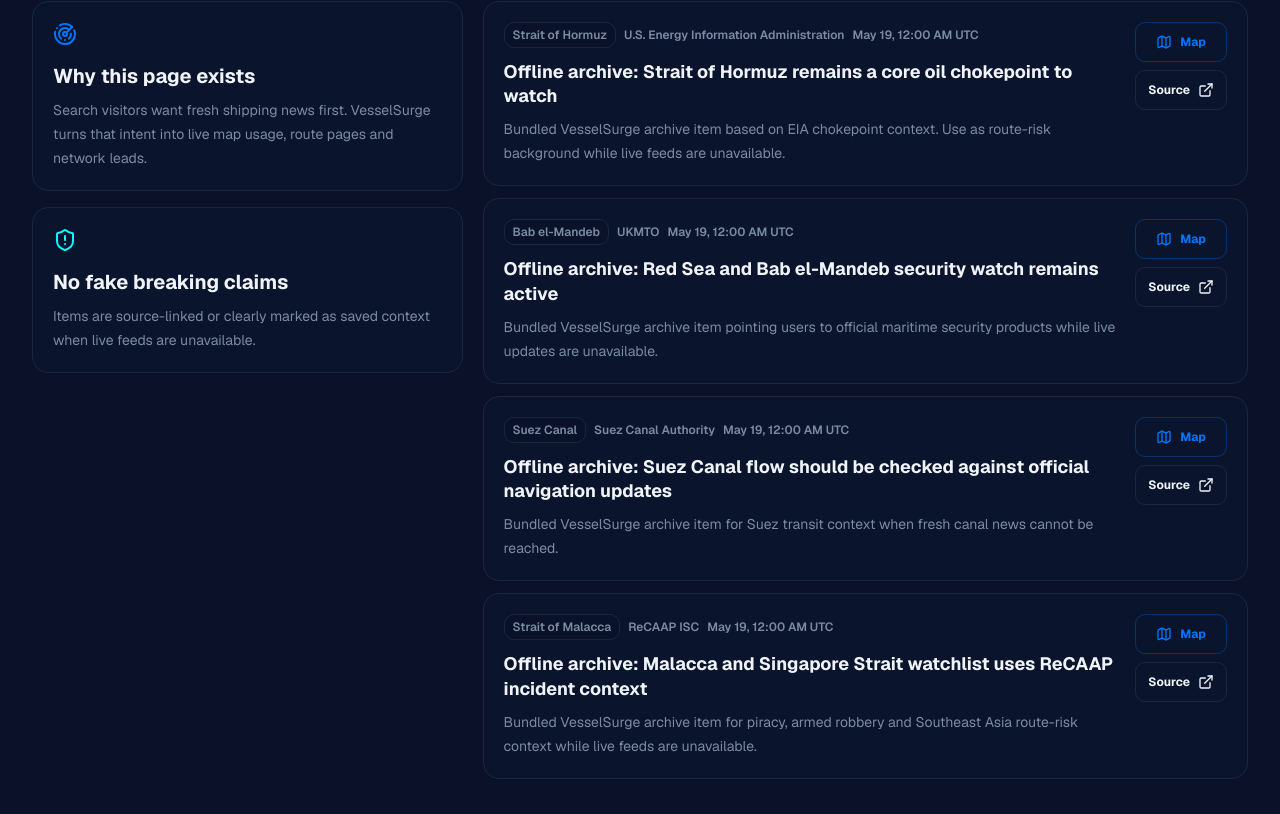
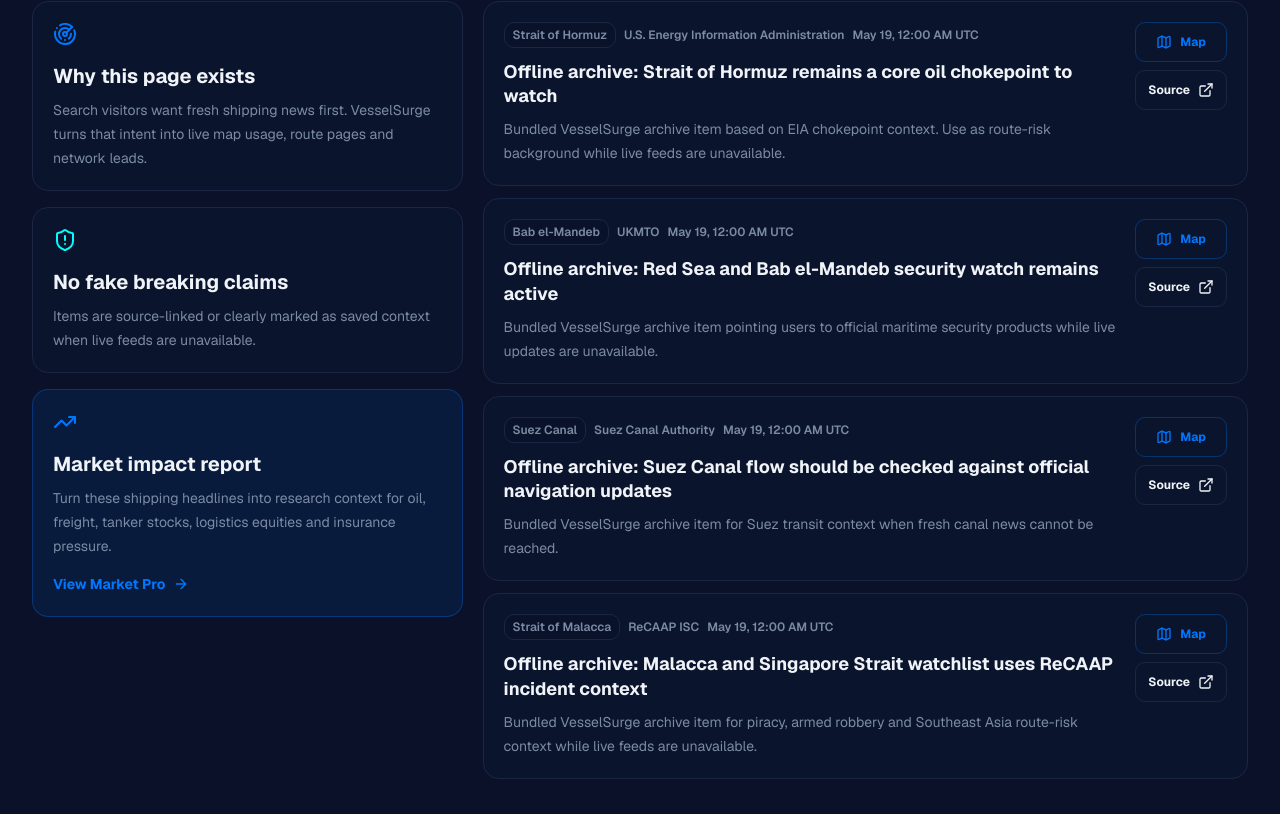
Before and after one commit to mrcheriftrading-debug/v0-vesselsurge, a Next.js app: page /latest in a window 1280 px wide. Shown: the part 670-1484 px from the top of the page. Built offline with nearby package versions, Linux system fonts and the light colour scheme; no server answers; the database is empty.

Commit message:
Add Market Pro CTA to latest news

```diff
--- a/app/latest/page.tsx
+++ b/app/latest/page.tsx
@@ -1,6 +1,6 @@
 import type { Metadata } from "next"
 import Link from "next/link"
-import { ArrowRight, Clock, ExternalLink, Map, Newspaper, Radar, ShieldAlert } from "lucide-react"
+import { ArrowRight, Clock, ExternalLink, Map, Newspaper, Radar, ShieldAlert, TrendingUp } from "lucide-react"
 import { SiteFooter } from "@/components/site-footer"
 import { SiteNavigation } from "@/components/site-navigation"
 import { getFreshMaritimeDashboardCache, getLastMaritimeDashboardCache, type MaritimeDashboardResponse } from "@/lib/maritime-dashboard-cache"
@@ -195,6 +195,16 @@ export default async function LatestMaritimeNewsPage() {
                   Items are source-linked or clearly marked as saved context when live feeds are unavailable.
                 </p>
               </div>
+              <Link href="/pro-market" className="block rounded-xl border border-primary/30 bg-primary/10 p-5 transition-colors hover:border-primary/60">
+                <TrendingUp className="h-6 w-6 text-primary" />
+                <h2 className="mt-4 text-xl font-bold text-foreground">Market impact report</h2>
+                <p className="mt-2 text-sm leading-6 text-muted-foreground">
+                  Turn these shipping headlines into research context for oil, freight, tanker stocks, logistics equities and insurance pressure.
+                </p>
+                <span className="mt-4 inline-flex items-center gap-2 text-sm font-bold text-primary">
+                  View Market Pro <ArrowRight className="h-4 w-4" />
+                </span>
+              </Link>
             </aside>
 
             <div className="grid gap-3">
```
